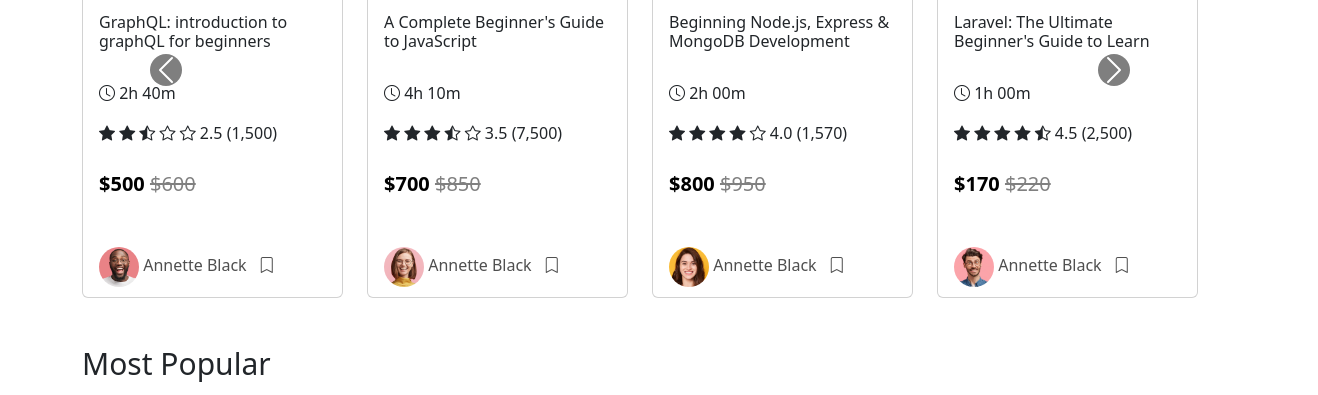
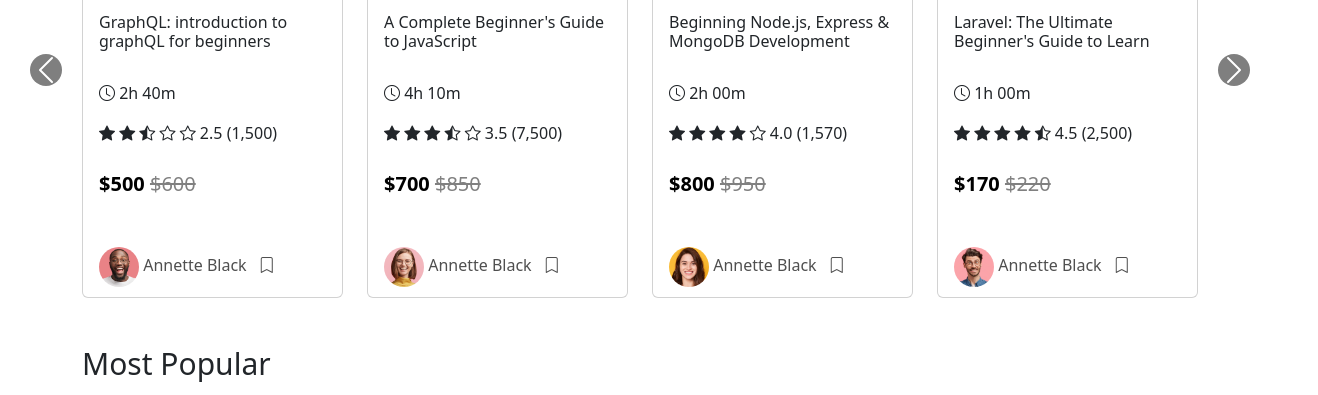
Before and after one commit to ImSion/Esercizio_bootstrap3, a plain HTML site: page index.html in a window 1280 px wide. Shown: the part 805-1200 px from the top of the page, 1318 px wide, since content can reach past the window. Drawn offline with nearby package versions, Linux system fonts and the light colour scheme.

Commit message:
fix<te frecce carousel

```diff
--- a/style.css
+++ b/style.css
@@ -124,3 +124,9 @@ main h3{
   text-decoration: none;
   color: rgb(79, 79, 79);
 }
+.carousel-control-prev {
+  left: -120px;
+}
+.carousel-control-next {
+  right: -120px;
+}
```
Also changed, not shown: index.html (+1 -1 lines).
